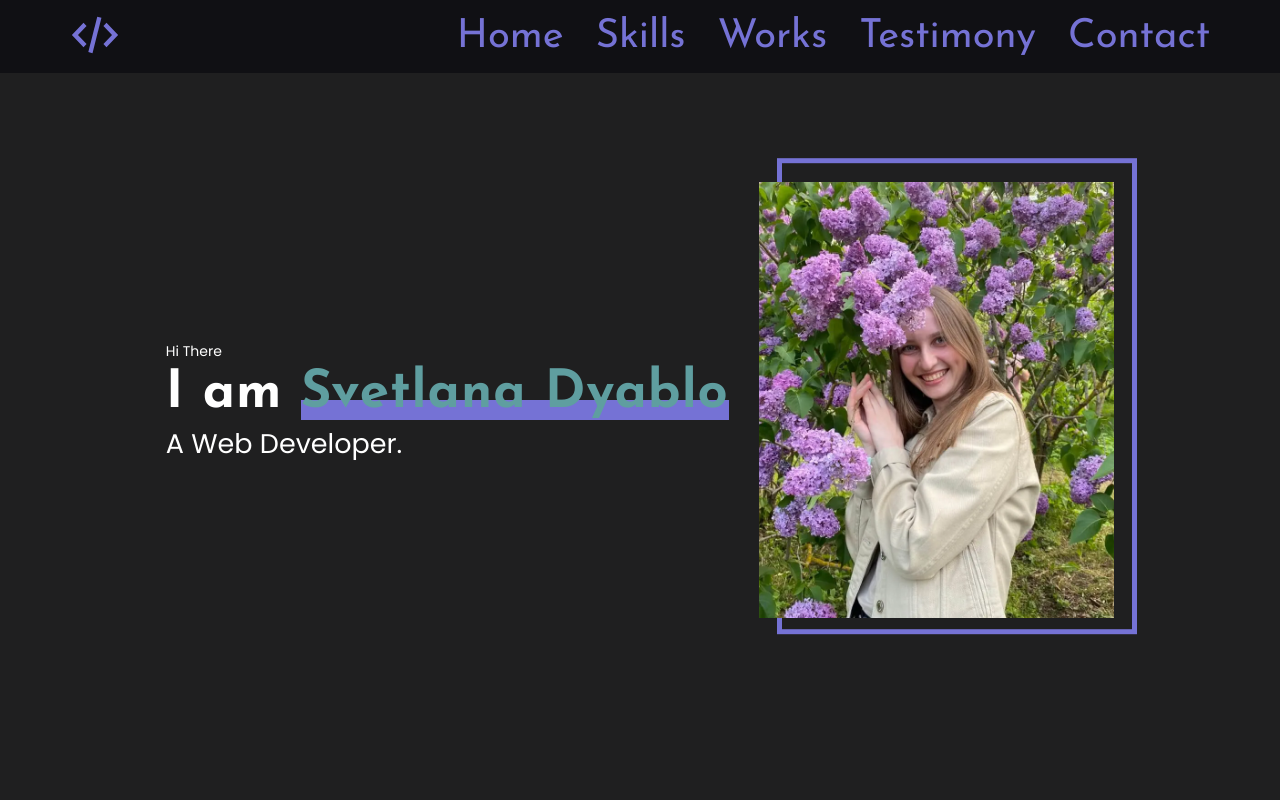
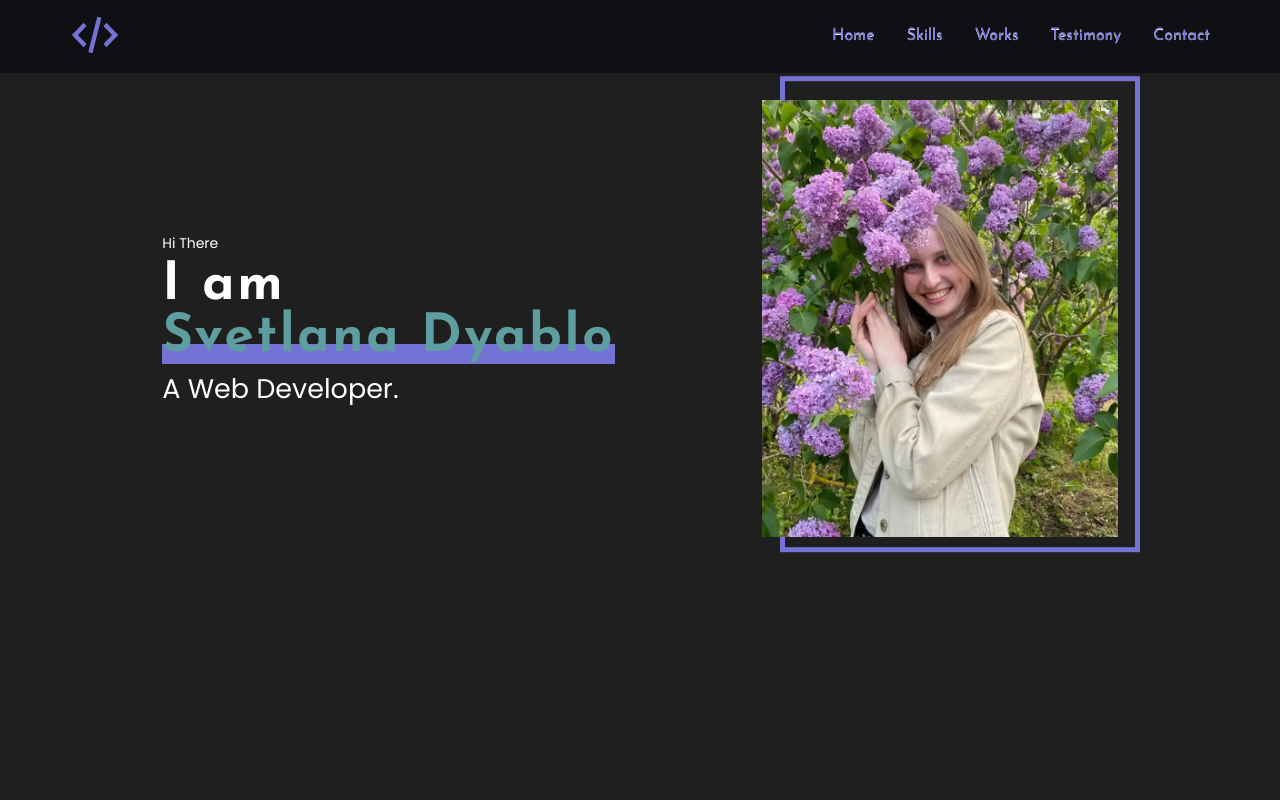
Before and after one commit to akach-dev/styled, a React (Create React App) app: page / in a window 1280 px wide. Shown: the top 800 px of the page. Built offline with nearby package versions, Linux system fonts and the light colour scheme.

Commit message:
updata mixin

```diff
--- a/src/assets/adaptiveValue.ts
+++ b/src/assets/adaptiveValue.ts
@@ -20,7 +20,6 @@ export const adaptive = ({value, Fmin, Fmax, vMin, vMax}: AdaptivePropsType) =>
 `
 
 type FontPropsType = {
-  value: string
   family?: string
   weight?: number
   color?: string
@@ -29,10 +28,10 @@ type FontPropsType = {
   Fmax?: number
 }
 
-export const font = ({value, family, weight, color, lineHeight, Fmin, Fmax}: FontPropsType) => `
-font-family: ${family || 'Popins'};
-font-weight: ${weight || 400};
+export const font = ({family, weight, color, lineHeight, Fmin, Fmax}: FontPropsType) => `
+    font-family: ${family || 'Popins'};
+    font-weight: ${weight || 400};
     color: ${color || theme.colors.font};
     line-height: ${lineHeight || 1};
-    ${value}: calc( (100vw - 360px)/(1170 - 360) * (${Fmax} - ${Fmin}) + ${Fmin}px);
+    font-size: calc( (100vw - 360px)/(1170 - 360) * (${Fmax} - ${Fmin}) + ${Fmin}px);
 `
--- a/src/layout/header/headerMenu/HeaderMenu.tsx
+++ b/src/layout/header/headerMenu/HeaderMenu.tsx
@@ -1,7 +1,7 @@
 import React from 'react';
 import styled from "styled-components";
 import {theme} from "../../../styles/Theme";
-import {adaptiveValue} from "../../../assets/adaptiveValue";
+import {adaptiveValue, font} from "../../../assets/adaptiveValue";
 
 
 type MenuPropsTypes = {
@@ -95,12 +95,13 @@ const ListItem = styled.li`
   }
 `
 const Link = styled.a`
-  font-family: 'Josefin Sans', 'sans-serif';
+  //font-family: 'Josefin Sans', 'sans-serif';
   font-weight: 400;
   line-height: 1.1; /* 110% */
   color: transparent;
-  font-size: 40px;
-  @media ${theme.media.container} and (min-width: 767.98px) {
-    font-size: ${adaptiveValue(20, 40, 1170, 767.98)};
-  }
+  ${font({family: 'Josefin Sans, sans-serif', lineHeight: 1.1})} //
+          // font-size: 40px;
+                  // @media ${theme.media.container} and (min-width: 767.98px) {
+                  //   font-size: ${adaptiveValue(20, 40, 1170, 767.98)};
+          // }
 `
--- a/src/layout/sections/hero/Hero.tsx
+++ b/src/layout/sections/hero/Hero.tsx
@@ -27,7 +27,7 @@ export const Hero = () => {
 
 
 const StyledHero = styled.section`
-  height: 100vh;
+  min-height: 100vh;
 
 `
 const HeroImg = styled.div`
@@ -83,15 +83,14 @@ const HeroHi = styled.span`
   display: inline-block;
 `
 const HeroTitle = styled.h3`
-  ${font({family: 'Josefin Sans, sans-serif', weight: 700, Fmax: 50, Fmin: 30, value: 'font-size'})}
-    //font-family: Josefin Sans, sans-serif;
-    //font-size: calc(36px + (50 - 36) * ((100vw - 360px) / (1170 - 360)));
-    //font-weight: 700;
-    //letter-spacing: 0.05em;
+  ${font({family: 'Josefin Sans, sans-serif', weight: 700, Fmax: 50, Fmin: 30})} //font-family: Josefin Sans, sans-serif;
+  letter-spacing: 0.05em;
+
   span {
     color: cadetblue;
     position: relative;
     z-index: 1;
+    white-space: nowrap;
 
     &::after {
       content: '';
```
